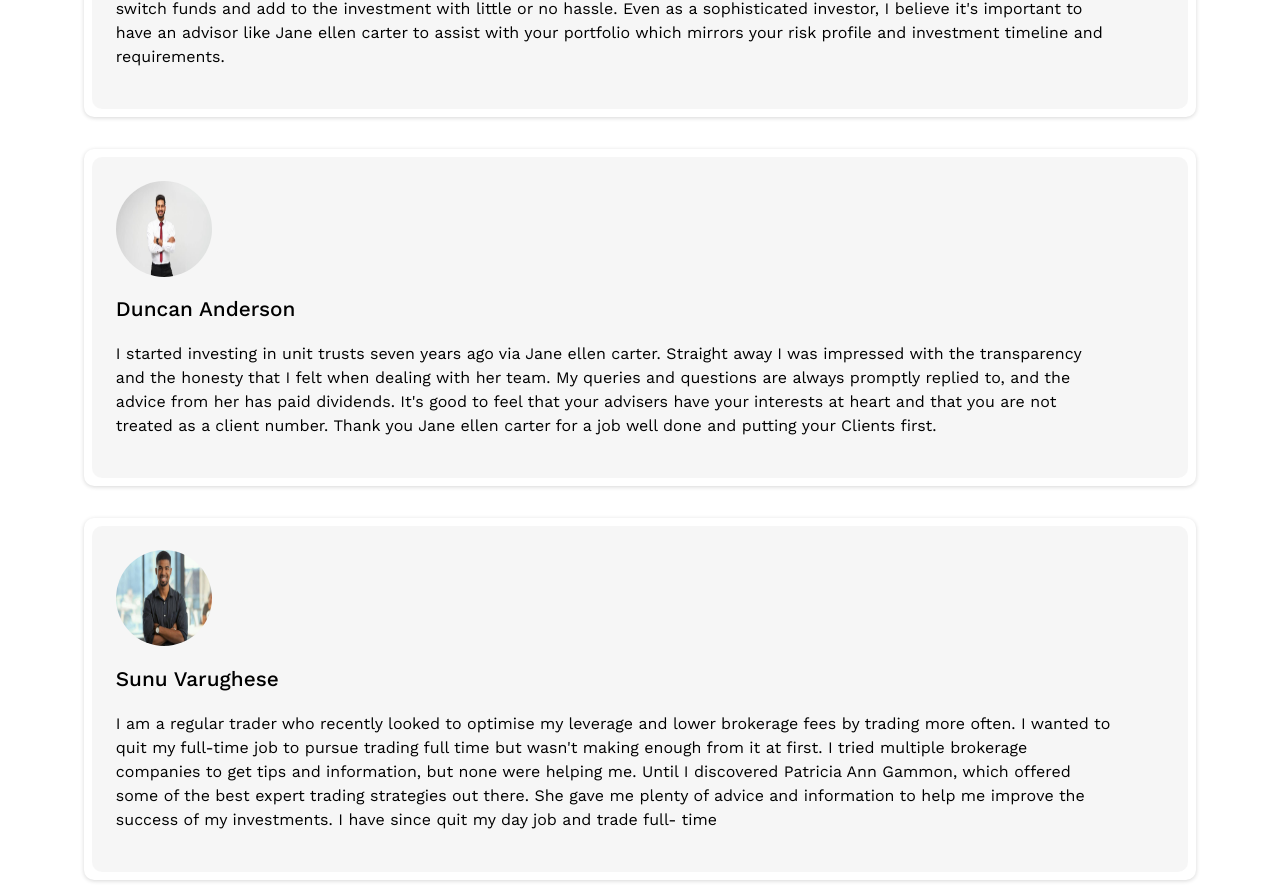
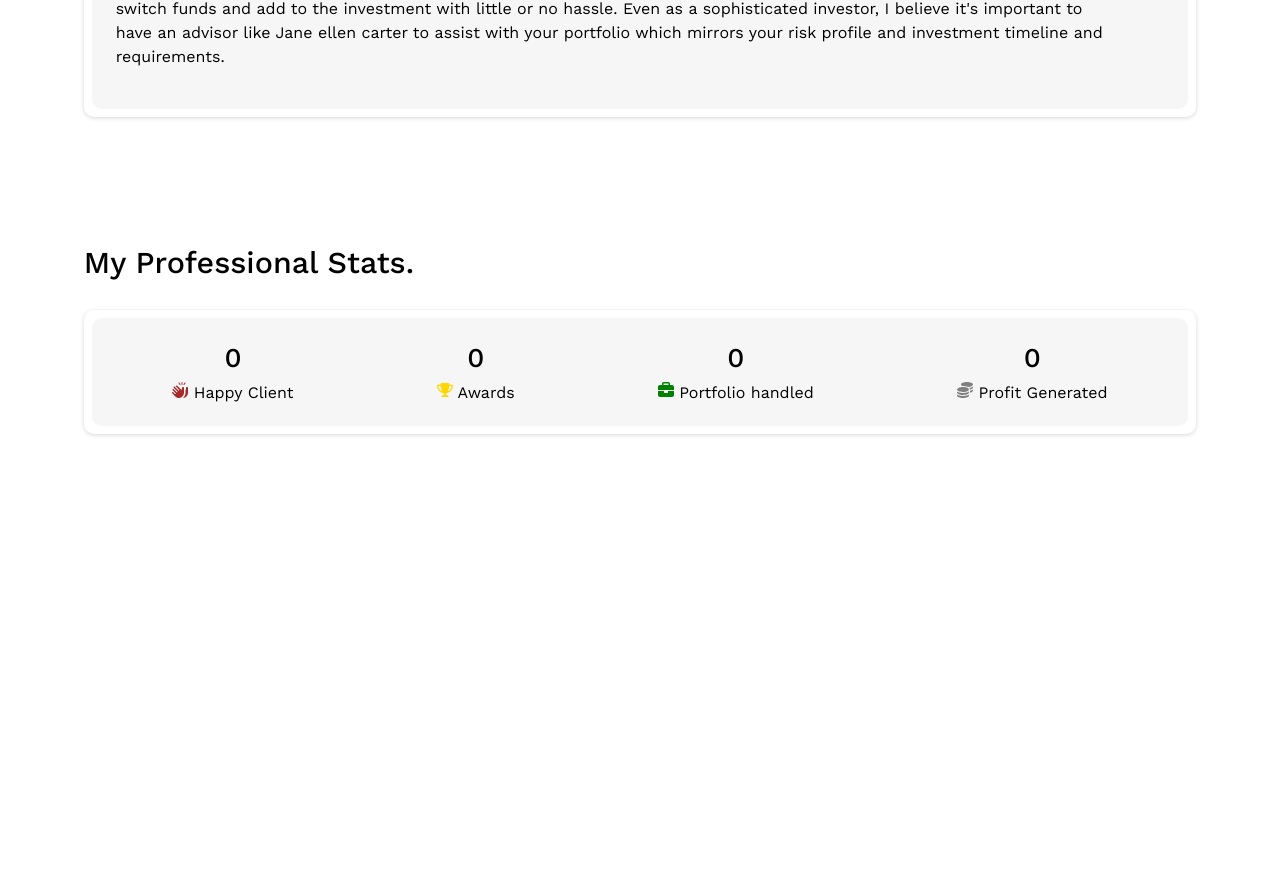
Before and after one commit to aremumahmud/janeeellencarter, a React (Vite) app: page / in a window 1280 px wide. Shown: the part 3470-4358 px from the top of the page. After the commit the page ends 3912 px from the top, so only its background shows below. Built offline with nearby package versions, Linux system fonts and the light colour scheme; a web font is replaced by a local one.

Commit message:
added the stats

```diff
--- a/src/App.jsx
+++ b/src/App.jsx
@@ -8,6 +8,7 @@ import Hero from "./components/hero"
 import MyClientSays from "./components/myClients"
 import ProfessionalBackground from "./components/profesional"
 import Services from "./components/services"
+import Stats from "./components/stats"
 
 function App() {
 
@@ -26,6 +27,8 @@ function App() {
       <Services />
       <Education />
       <MyClientSays />
+      <br />
+      <Stats />
     </>
   )
 }
--- a/src/components/education.jsx
+++ b/src/components/education.jsx
@@ -6,7 +6,7 @@ function Education() {
   return (
     <div className="services">
       <div className="skills">
-        <p className="skill_header">My Work Experience / Examinations .</p>
+        <p className="skill_header">My Work Experience / Examinations.</p>
 
         <div className="education">
           <div className="card_wrap">
--- a/src/components/myClients.jsx
+++ b/src/components/myClients.jsx
@@ -8,7 +8,7 @@ import client3 from '../assets/client2.jpeg'
 function MyClientSays() {
   return (
     <div className="profession client">
-      <p className="client_title">What My Clients Say</p>
+      <p className="client_title">What My Clients Say.</p>
       <div className="some_summary">
         <div className="some_wrapper">
           <div className="some">
@@ -31,7 +31,7 @@ function MyClientSays() {
             </div>
           </div>
         </div>
-        <div className="some_wrapper">
+        <div className="some_wrapper"  style={{display:"none"}}>
           <div className="some">
           <div className="icon client_image" >
               {/* <FaWandMagicSparkles /> */}
@@ -52,7 +52,7 @@ function MyClientSays() {
             </div>
           </div>
         </div>
-        <div className="some_wrapper">
+        <div className="some_wrapper" style={{display:"none"}}>
           <div className="some">
             <div className="icon client_image" >
               {/* <FaWandMagicSparkles /> */}
--- /dev/null
+++ b/src/components/stats.jsx
@@ -0,0 +1,45 @@
+import "../css/proffesion.css";
+import "../css/client.css";
+import "../css/stats.css";
+import { FaBriefcase, FaCoins, FaHandsClapping, FaTrophy } from "react-icons/fa6";
+// import { FaWandMagicSparkles } from "react-icons/fa6";
+
+function Stats() {
+  return (
+    <div className="profession client stat">
+      <p className="client_title">My Professional Stats.</p>
+      <div className="some_summary">
+        <div className="some_wrapper stats">
+          <div className="some">
+            <div className="stt">
+              <div className="count">0</div>
+              <div>
+                <FaHandsClapping color="brown" /> Happy Client
+              </div>
+            </div>
+            <div className="stt">
+              <div className="count">0</div>
+              <div>
+                <FaTrophy color="gold"/> Awards
+              </div>
+            </div>
+            <div className="stt">
+              <div className="count">0</div>
+              <div>
+                <FaBriefcase color="green" /> Portfolio handled
+              </div>
+            </div>
+            <div className="stt">
+              <div className="count">0</div>
+              <div>
+                <FaCoins  color="grey" /> Profit Generated{" "}
+              </div>
+            </div>
+          </div>
+        </div>
+      </div>
+    </div>
+  );
+}
+
+export default Stats;
--- /dev/null
+++ b/src/css/stats.css
@@ -0,0 +1,21 @@
+.stats .some {
+    display: flex;
+    gap: 30px;
+    justify-content: space-around;
+}
+
+.stat .some_summary {
+    width: 100% !important;
+}
+
+.stt {
+    display: flex;
+    align-items: center;
+    flex-direction: column;
+}
+
+.stt .count {
+    font-size: 1.7rem;
+    font-weight: 500;
+    margin-bottom: .5rem;
+}
```
